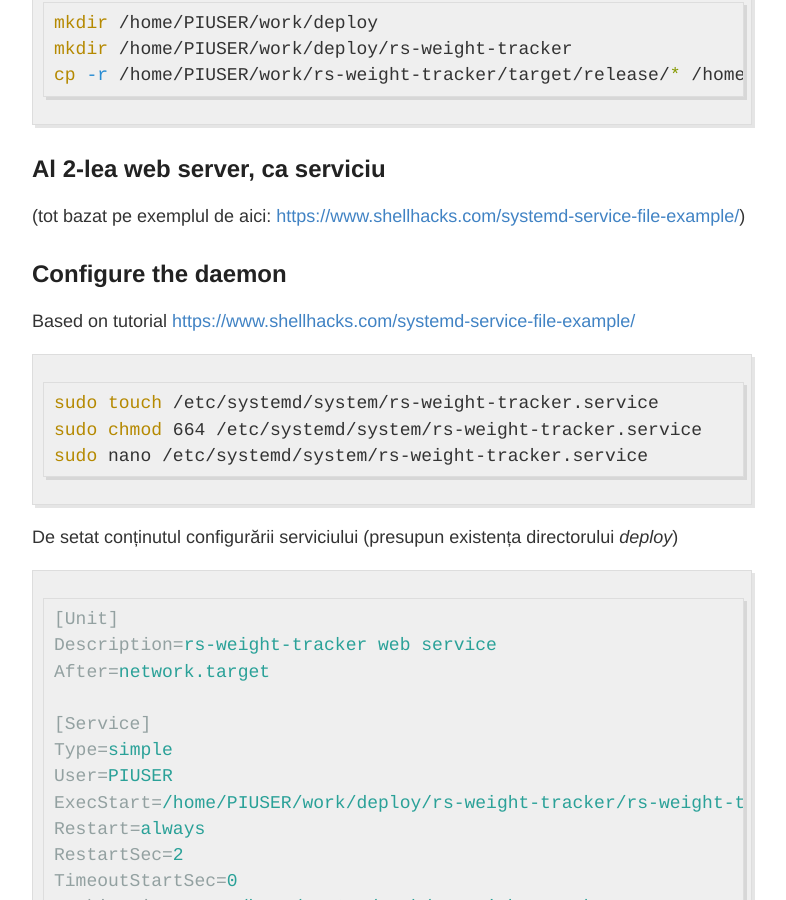
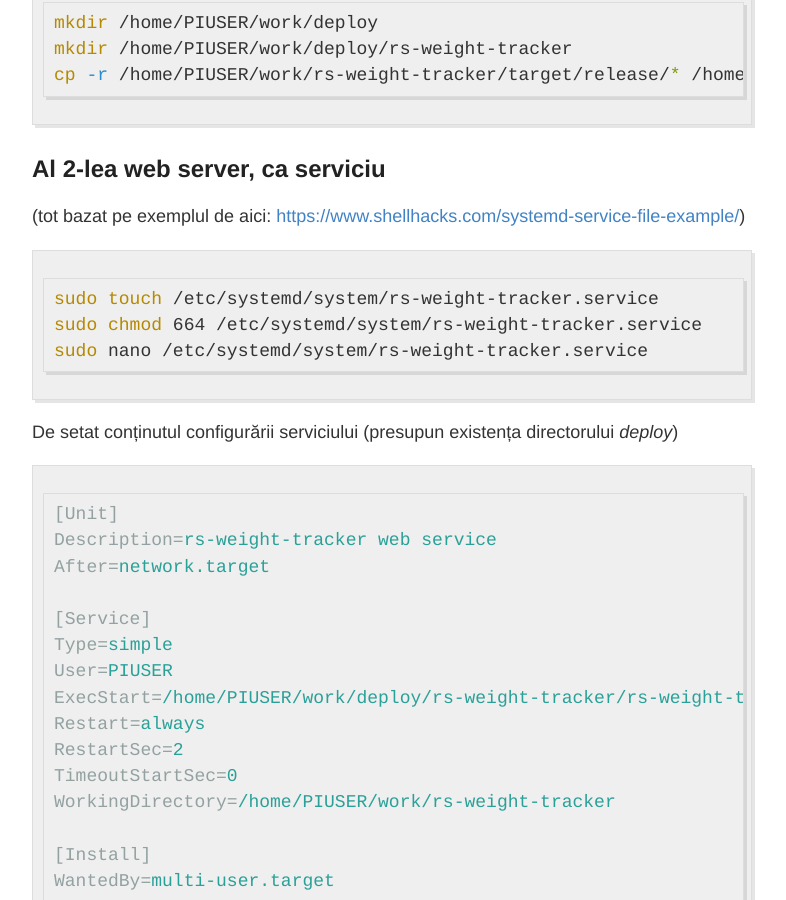
Before and after one commit to dezGusty/dezGusty.github.io, a Jekyll site: the page built from _posts/2023-08-06-raspberry-3.md, in a window 1280 px wide and 900 px high, scrolled down 2059 px. Shown: the whole window, without its empty margins (248-1034 px from the left). Built offline with Jekyll 4.4.1, drawn with Linux system fonts in a browser that asks for light colours.

Commit message:
rephrase

````diff
--- a/_posts/2023-08-06-raspberry-3.md
+++ b/_posts/2023-08-06-raspberry-3.md
@@ -71,10 +71,6 @@ cp -r /home/PIUSER/work/rs-weight-tracker/target/release/* /home/PIUSER/work/dep
 
 (tot bazat pe exemplul de aici: <https://www.shellhacks.com/systemd-service-file-example/>)
 
-## Configure the daemon
-
-Based on tutorial <https://www.shellhacks.com/systemd-service-file-example/>
-
 ```sh
 sudo touch /etc/systemd/system/rs-weight-tracker.service
 sudo chmod 664 /etc/systemd/system/rs-weight-tracker.service
````
